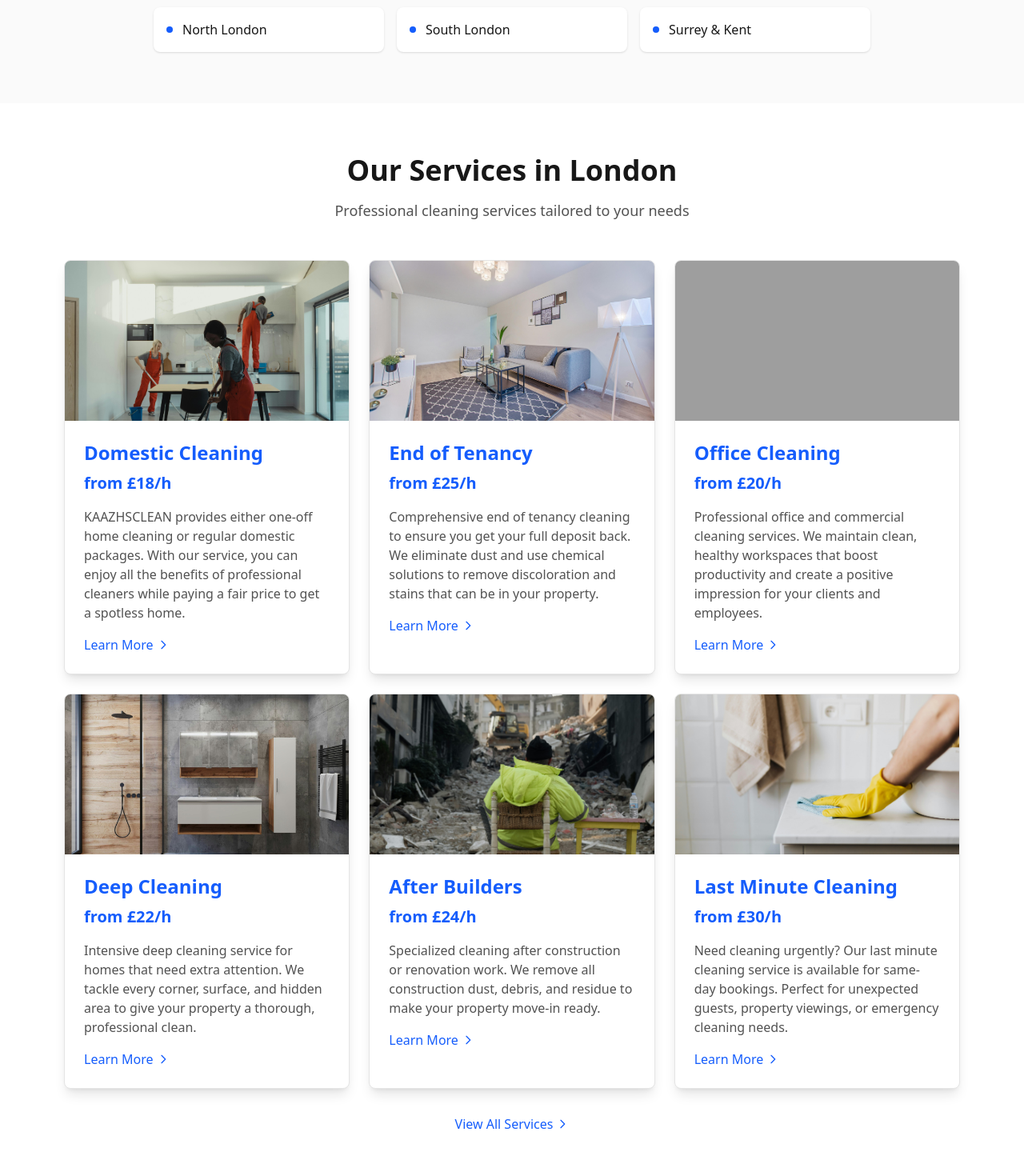
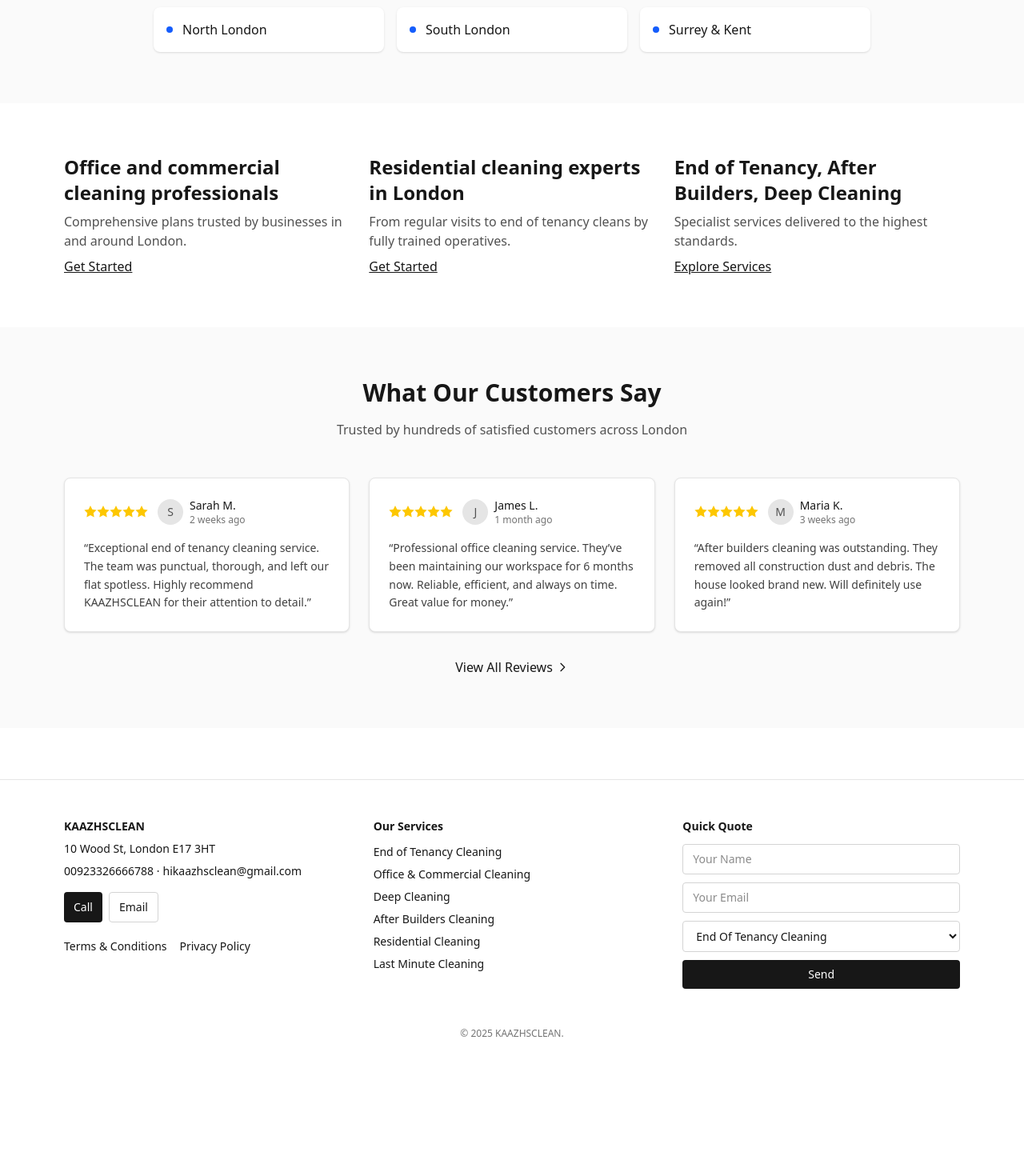
Before and after one commit to malikusama755/kaazhclean, a Next.js app: page / in a window 1280 px wide. Shown: the part 1060-2530 px from the top of the page at 80% size. After the commit the page ends 2384 px from the top, so only its background shows below. Built offline with nearby package versions, Linux system fonts and the light colour scheme; grey boxes are pictures that could not be loaded.

Commit message:
Update project with latest changes

```diff
--- a/src/app/page.tsx
+++ b/src/app/page.tsx
@@ -4,7 +4,7 @@ import Image from "next/image";
 export default function Home() {
   return (
     <div className="">
-      <section className="bg-neutral-900 text-white">
+      <section className="text-white" style={{ backgroundColor: '#00968a' }}>
         <div className="mx-auto max-w-6xl px-4 py-12 md:py-24 grid gap-6 md:gap-8 md:grid-cols-2 md:items-center">
           <div className="space-y-4">
             <h1 className="text-2xl sm:text-3xl md:text-5xl font-semibold leading-tight">
@@ -78,175 +78,22 @@ export default function Home() {
         </div>
       </section>
 
-      {/* Services Carousel Section */}
-      <section className="bg-white">
-        <div className="mx-auto max-w-6xl px-4 py-16">
-          <div className="text-center mb-12">
-            <h2 className="text-3xl md:text-4xl font-bold mb-4">Our Services in London</h2>
-            <p className="text-lg text-neutral-600">Professional cleaning services tailored to your needs</p>
+      <section>
+        <div className="mx-auto max-w-6xl px-4 py-16 grid gap-6 md:grid-cols-3">
+          <div className="space-y-2">
+            <h2 className="text-2xl font-semibold">Office and commercial cleaning professionals</h2>
+            <p className="text-neutral-600">Comprehensive plans trusted by businesses in and around London.</p>
+            <Link href="/services/office-commercial-cleaning" className="text-neutral-900 underline">Get Started</Link>
           </div>
-
-          {/* Mobile Horizontal Scroll, Desktop Grid */}
-          <div className="flex gap-4 overflow-x-auto pb-4 md:grid md:grid-cols-2 lg:grid-cols-3 md:gap-6 md:overflow-visible md:pb-0">
-            {/* Service Card 1 - Domestic Cleaning */}
-            <div className="flex-shrink-0 w-80 md:w-auto bg-white rounded-lg shadow-lg border border-neutral-200 overflow-hidden hover:shadow-xl transition-shadow">
-              <div className="aspect-video relative">
-                <Image
-                  src="/images/residential-cleaning.jpg"
-                  alt="Domestic cleaning service"
-                  fill
-                  className="object-cover"
-                />
-              </div>
-              <div className="p-4 md:p-6">
-                <h3 className="text-xl md:text-2xl font-bold text-blue-600 mb-2">Domestic Cleaning</h3>
-                <div className="text-lg md:text-xl font-semibold text-blue-600 mb-3 md:mb-4">from £18/h</div>
-                <p className="text-sm md:text-base text-neutral-600 mb-3 md:mb-4">
-                  KAAZHSCLEAN provides either one-off home cleaning or regular domestic packages. With our service, you can enjoy all the benefits of professional cleaners while paying a fair price to get a spotless home.
-                </p>
-                <Link href="/services/residential-cleaning" className="inline-flex items-center text-blue-600 font-medium hover:underline text-sm md:text-base">
-                  Learn More
-                  <svg className="ml-1 w-4 h-4" fill="none" stroke="currentColor" viewBox="0 0 24 24">
-                    <path strokeLinecap="round" strokeLinejoin="round" strokeWidth={2} d="M9 5l7 7-7 7" />
-                  </svg>
-                </Link>
-              </div>
-            </div>
-
-            {/* Service Card 2 - End of Tenancy */}
-            <div className="flex-shrink-0 w-80 md:w-auto bg-white rounded-lg shadow-lg border border-neutral-200 overflow-hidden hover:shadow-xl transition-shadow">
-              <div className="aspect-video relative">
-                <Image
-                  src="/images/end-of-tenancy.jpg"
-                  alt="End of tenancy cleaning"
-                  fill
-                  className="object-cover"
-                />
-              </div>
-              <div className="p-4 md:p-6">
-                <h3 className="text-xl md:text-2xl font-bold text-blue-600 mb-2">End of Tenancy</h3>
-                <div className="text-lg md:text-xl font-semibold text-blue-600 mb-3 md:mb-4">from £25/h</div>
-                <p className="text-sm md:text-base text-neutral-600 mb-3 md:mb-4">
-                  Comprehensive end of tenancy cleaning to ensure you get your full deposit back. We eliminate dust and use chemical solutions to remove discoloration and stains that can be in your property.
-                </p>
-                <Link href="/services/end-of-tenancy-cleaning" className="inline-flex items-center text-blue-600 font-medium hover:underline text-sm md:text-base">
-                  Learn More
-                  <svg className="ml-1 w-4 h-4" fill="none" stroke="currentColor" viewBox="0 0 24 24">
-                    <path strokeLinecap="round" strokeLinejoin="round" strokeWidth={2} d="M9 5l7 7-7 7" />
-                  </svg>
-                </Link>
-              </div>
-            </div>
-
-            {/* Service Card 3 - Office Cleaning */}
-            <div className="flex-shrink-0 w-80 md:w-auto bg-white rounded-lg shadow-lg border border-neutral-200 overflow-hidden hover:shadow-xl transition-shadow">
-              <div className="aspect-video relative">
-                <Image
-                  src="/images/office-cleaning.jpg"
-                  alt="Office cleaning service"
-                  fill
-                  className="object-cover"
-                />
-              </div>
-              <div className="p-4 md:p-6">
-                <h3 className="text-xl md:text-2xl font-bold text-blue-600 mb-2">Office Cleaning</h3>
-                <div className="text-lg md:text-xl font-semibold text-blue-600 mb-3 md:mb-4">from £20/h</div>
-                <p className="text-sm md:text-base text-neutral-600 mb-3 md:mb-4">
-                  Professional office and commercial cleaning services. We maintain clean, healthy workspaces that boost productivity and create a positive impression for your clients and employees.
-                </p>
-                <Link href="/services/office-commercial-cleaning" className="inline-flex items-center text-blue-600 font-medium hover:underline text-sm md:text-base">
-                  Learn More
-                  <svg className="ml-1 w-4 h-4" fill="none" stroke="currentColor" viewBox="0 0 24 24">
-                    <path strokeLinecap="round" strokeLinejoin="round" strokeWidth={2} d="M9 5l7 7-7 7" />
-                  </svg>
-                </Link>
-              </div>
-            </div>
-
-            {/* Service Card 4 - Deep Cleaning */}
-            <div className="flex-shrink-0 w-80 md:w-auto bg-white rounded-lg shadow-lg border border-neutral-200 overflow-hidden hover:shadow-xl transition-shadow">
-              <div className="aspect-video relative">
-                <Image
-                  src="/images/deep-cleaning.jpg"
-                  alt="Deep cleaning service"
-                  fill
-                  className="object-cover"
-                />
-              </div>
-              <div className="p-4 md:p-6">
-                <h3 className="text-xl md:text-2xl font-bold text-blue-600 mb-2">Deep Cleaning</h3>
-                <div className="text-lg md:text-xl font-semibold text-blue-600 mb-3 md:mb-4">from £22/h</div>
-                <p className="text-sm md:text-base text-neutral-600 mb-3 md:mb-4">
-                  Intensive deep cleaning service for homes that need extra attention. We tackle every corner, surface, and hidden area to give your property a thorough, professional clean.
-                </p>
-                <Link href="/services/deep-cleaning" className="inline-flex items-center text-blue-600 font-medium hover:underline text-sm md:text-base">
-                  Learn More
-                  <svg className="ml-1 w-4 h-4" fill="none" stroke="currentColor" viewBox="0 0 24 24">
-                    <path strokeLinecap="round" strokeLinejoin="round" strokeWidth={2} d="M9 5l7 7-7 7" />
-                  </svg>
-                </Link>
-              </div>
-            </div>
-
-            {/* Service Card 5 - After Builders */}
-            <div className="flex-shrink-0 w-80 md:w-auto bg-white rounded-lg shadow-lg border border-neutral-200 overflow-hidden hover:shadow-xl transition-shadow">
-              <div className="aspect-video relative">
-                <Image
-                  src="/images/after-builders.jpg"
-                  alt="After builders cleaning"
-                  fill
-                  className="object-cover"
-                />
-              </div>
-              <div className="p-4 md:p-6">
-                <h3 className="text-xl md:text-2xl font-bold text-blue-600 mb-2">After Builders</h3>
-                <div className="text-lg md:text-xl font-semibold text-blue-600 mb-3 md:mb-4">from £24/h</div>
-                <p className="text-sm md:text-base text-neutral-600 mb-3 md:mb-4">
-                  Specialized cleaning after construction or renovation work. We remove all construction dust, debris, and residue to make your property move-in ready.
-                </p>
-                <Link href="/services/after-builders-cleaning" className="inline-flex items-center text-blue-600 font-medium hover:underline text-sm md:text-base">
-                  Learn More
-                  <svg className="ml-1 w-4 h-4" fill="none" stroke="currentColor" viewBox="0 0 24 24">
-                    <path strokeLinecap="round" strokeLinejoin="round" strokeWidth={2} d="M9 5l7 7-7 7" />
-                  </svg>
-                </Link>
-              </div>
-            </div>
-
-            {/* Service Card 6 - Last Minute Cleaning */}
-            <div className="flex-shrink-0 w-80 md:w-auto bg-white rounded-lg shadow-lg border border-neutral-200 overflow-hidden hover:shadow-xl transition-shadow">
-              <div className="aspect-video relative">
-                <Image
-                  src="/images/last minute cleaning.jpg"
-                  alt="Last minute cleaning service"
-                  fill
-                  className="object-cover"
-                />
-              </div>
-              <div className="p-4 md:p-6">
-                <h3 className="text-xl md:text-2xl font-bold text-blue-600 mb-2">Last Minute Cleaning</h3>
-                <div className="text-lg md:text-xl font-semibold text-blue-600 mb-3 md:mb-4">from £30/h</div>
-                <p className="text-sm md:text-base text-neutral-600 mb-3 md:mb-4">
-                  Need cleaning urgently? Our last minute cleaning service is available for same-day bookings. Perfect for unexpected guests, property viewings, or emergency cleaning needs.
-                </p>
-                <Link href="/services/last-minute-cleaning" className="inline-flex items-center text-blue-600 font-medium hover:underline text-sm md:text-base">
-                  Learn More
-                  <svg className="ml-1 w-4 h-4" fill="none" stroke="currentColor" viewBox="0 0 24 24">
-                    <path strokeLinecap="round" strokeLinejoin="round" strokeWidth={2} d="M9 5l7 7-7 7" />
-                  </svg>
-                </Link>
-              </div>
-            </div>
+          <div className="space-y-2">
+            <h2 className="text-2xl font-semibold">Residential cleaning experts in London</h2>
+            <p className="text-neutral-600">From regular visits to end of tenancy cleans by fully trained operatives.</p>
+            <Link href="/services/residential-cleaning" className="text-neutral-900 underline">Get Started</Link>
           </div>
-
-          {/* View All Services Link */}
-          <div className="text-center mt-8">
-            <Link href="/services" className="inline-flex items-center text-blue-600 font-medium hover:underline">
-              View All Services
-              <svg className="ml-1 w-4 h-4" fill="none" stroke="currentColor" viewBox="0 0 24 24">
-                <path strokeLinecap="round" strokeLinejoin="round" strokeWidth={2} d="M9 5l7 7-7 7" />
-              </svg>
-            </Link>
+          <div className="space-y-2">
+            <h2 className="text-2xl font-semibold">End of Tenancy, After Builders, Deep Cleaning</h2>
+            <p className="text-neutral-600">Specialist services delivered to the highest standards.</p>
+            <Link href="/services" className="text-neutral-900 underline">Explore Services</Link>
           </div>
         </div>
       </section>
@@ -282,9 +129,9 @@ export default function Home() {
                   </div>
                 </div>
               </div>
-                <p className="text-neutral-700 text-sm leading-relaxed">
-                  &ldquo;Exceptional end of tenancy cleaning service. The team was punctual, thorough, and left our flat spotless. Highly recommend KAAZHSCLEAN for their attention to detail.&rdquo;
-                </p>
+              <p className="text-neutral-700 text-sm leading-relaxed">
+                &ldquo;Exceptional end of tenancy cleaning service. The team was punctual, thorough, and left our flat spotless. Highly recommend KAAZHSCLEAN for their attention to detail.&rdquo;
+              </p>
             </div>
 
             {/* Review 2 */}
--- a/src/app/quick-quote/page.tsx
+++ b/src/app/quick-quote/page.tsx
@@ -1,7 +1,6 @@
 'use client'
 
 import { useState, useEffect } from "react";
-import Image from "next/image";
 
 export default function QuickQuotePage() {
   const [currentStep, setCurrentStep] = useState(1);
```
